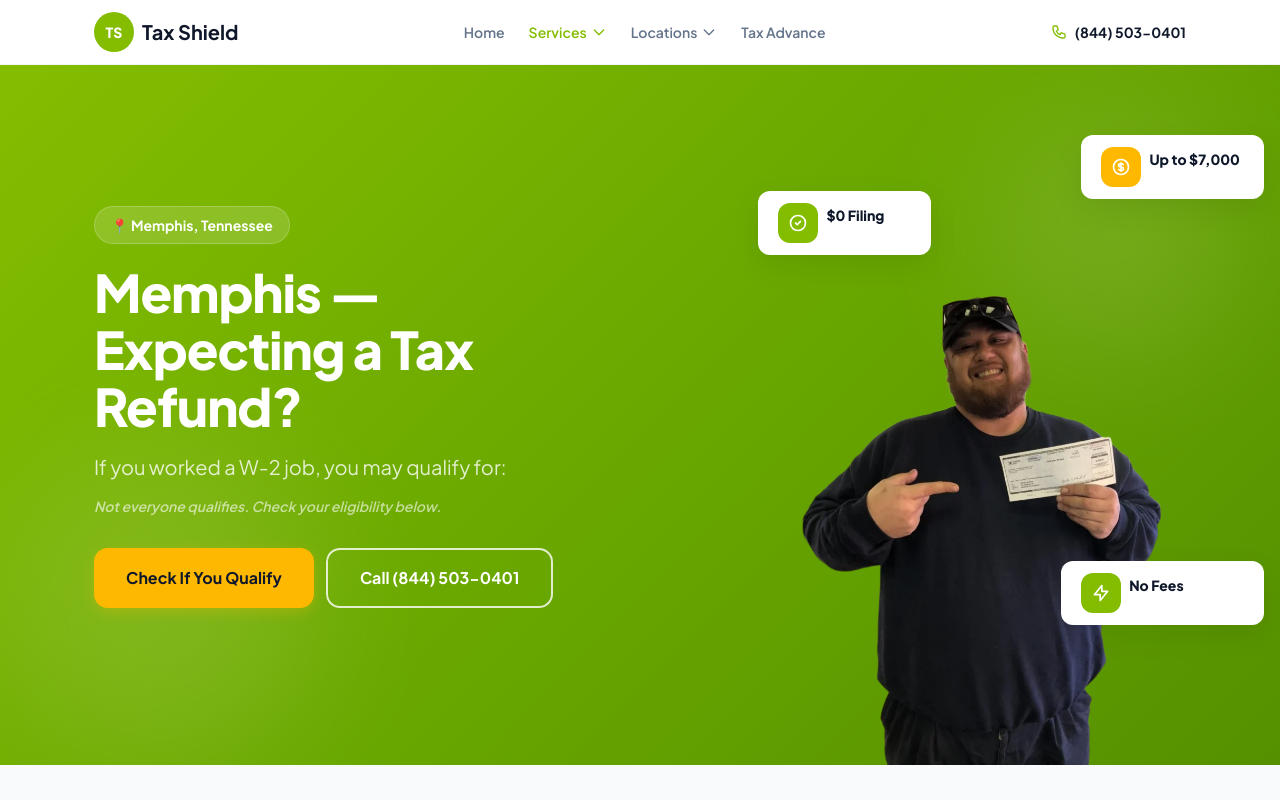
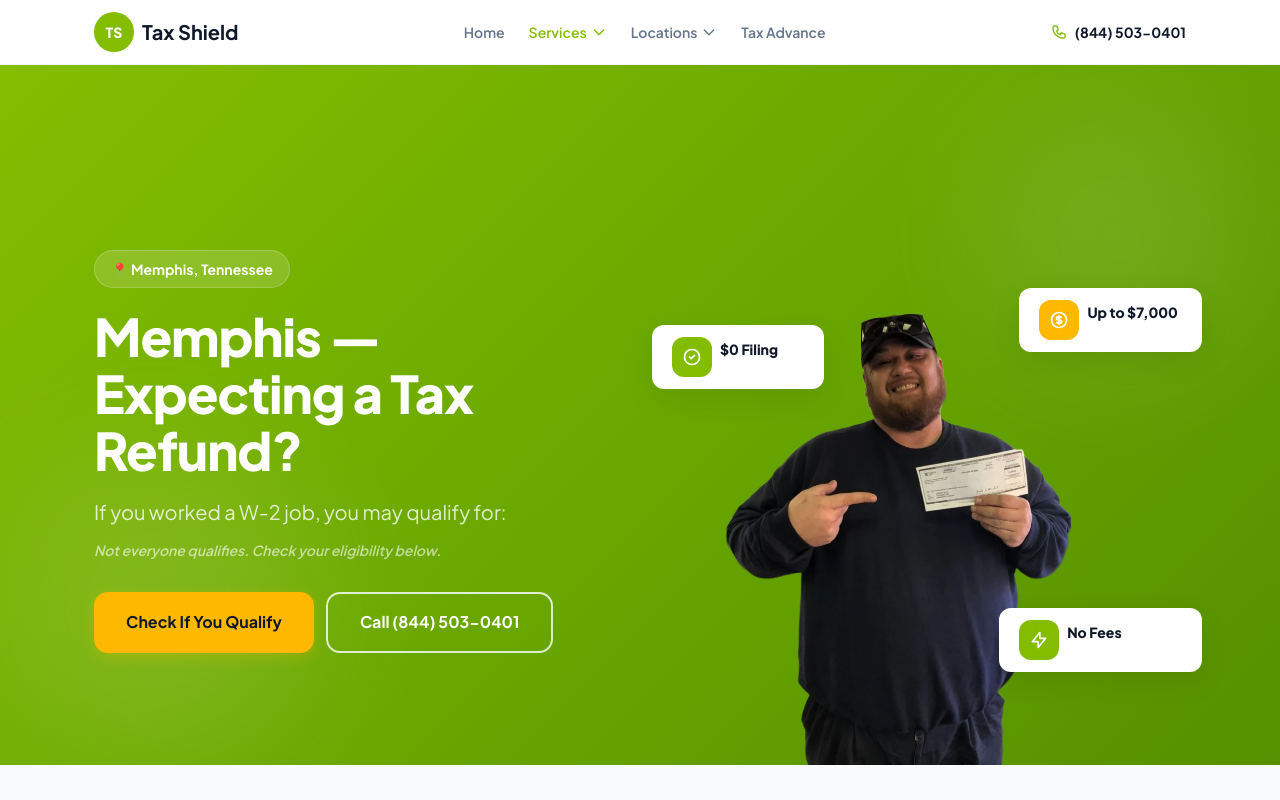
Before and after one commit to mikiyahoo/taxshield-, a Next.js app: page /memphis-tax-refund in a window 1280 px wide. Shown: the top 800 px of the page. Built offline with nearby package versions, Linux system fonts and the light colour scheme.

Commit message:
Align hero image within container padding, not screen edge

```diff
--- a/app/memphis-tax-refund/page.tsx
+++ b/app/memphis-tax-refund/page.tsx
@@ -409,55 +409,8 @@ export default function MetaAdsLandingPage() {
           <div className="absolute bottom-0 left-0 w-80 h-80 bg-white rounded-full blur-3xl" />
         </div>
 
-        {/* Full-height guy image positioned absolutely on right */}
-        <div className="hidden lg:block absolute right-0 bottom-0 h-full z-10" style={{ width: "42%" }}>
-          <img
-            src="/images/refund%20guy.png"
-            alt="Tax refund specialist"
-            className="absolute bottom-0 right-0 h-full w-auto object-contain object-bottom"
-          />
-          {/* Floating Badge 1: $0 Filing */}
-          <div className="floating-badge top-[18%] left-4 flex items-center gap-2">
-            <div className="w-10 h-10 bg-primary rounded-xl flex items-center justify-center flex-shrink-0">
-              <svg className="w-5 h-5 text-white" fill="none" stroke="currentColor" viewBox="0 0 24 24">
-                <path strokeLinecap="round" strokeLinejoin="round" strokeWidth={2} d="M9 12l2 2 4-4m6 2a9 9 0 11-18 0 9 9 0 0118 0z" />
-              </svg>
-            </div>
-            <div>
-              <p className="text-sm font-extrabold text-text-primary">$0 Filing</p>
-              <p className="text-xs text-text-muted">Simple returns</p>
-            </div>
-          </div>
-
-          {/* Floating Badge 2: $7,000 Advance */}
-          <div className="floating-badge top-[10%] right-4 flex items-center gap-2" style={{ animationDelay: "0.5s" }}>
-            <div className="w-10 h-10 bg-accent rounded-xl flex items-center justify-center flex-shrink-0">
-              <svg className="w-5 h-5 text-white" fill="none" stroke="currentColor" viewBox="0 0 24 24">
-                <path strokeLinecap="round" strokeLinejoin="round" strokeWidth={2} d="M12 8c-1.657 0-3 .895-3 2s1.343 2 3 2 3 .895 3 2-1.343 2-3 2m0-8c1.11 0 2.08.402 2.599 1M12 8V7m0 1v8m0 0v1m0-1c-1.11 0-2.08-.402-2.599-1M21 12a9 9 0 11-18 0 9 9 0 0118 0z" />
-              </svg>
-            </div>
-            <div>
-              <p className="text-sm font-extrabold text-text-primary">Up to $7,000</p>
-              <p className="text-xs text-text-muted">Refund advance</p>
-            </div>
-          </div>
-
-          {/* Floating Badge 3: No Fees */}
-          <div className="floating-badge bottom-[20%] right-4 flex items-center gap-2" style={{ animationDelay: "1s" }}>
-            <div className="w-10 h-10 bg-primary rounded-xl flex items-center justify-center flex-shrink-0">
-              <svg className="w-5 h-5 text-white" fill="none" stroke="currentColor" viewBox="0 0 24 24">
-                <path strokeLinecap="round" strokeLinejoin="round" strokeWidth={2} d="M13 10V3L4 14h7v7l9-11h-7z" />
-              </svg>
-            </div>
-            <div>
-              <p className="text-sm font-extrabold text-text-primary">No Fees</p>
-              <p className="text-xs text-text-muted">Pay nothing upfront</p>
-            </div>
-          </div>
-        </div>
-
         <div className="relative max-w-[1140px] mx-auto px-4 sm:px-6">
-          <div className="grid grid-cols-1 lg:grid-cols-2 gap-10 lg:gap-14 items-center min-h-[500px] lg:min-h-[700px]">
+          <div className="grid grid-cols-1 lg:grid-cols-2 gap-10 lg:gap-14 items-end min-h-[500px] lg:min-h-[700px]">
             {/* Left: Text + CTAs */}
             <div className="animate-fade-in-up py-14 md:py-20 lg:py-24 relative z-20">
               <span className="inline-flex items-center gap-2 bg-white/15 text-white text-sm font-bold px-4 py-2 rounded-full mb-5 border border-white/20">
@@ -492,8 +445,55 @@ export default function MetaAdsLandingPage() {
               </div>
             </div>
 
-            {/* Right: Empty spacer - image is positioned absolutely */}
-            <div className="hidden lg:block" />
+            {/* Right: Full-height image with floating badges */}
+            <div className="hidden lg:flex relative justify-center items-end">
+              <div className="relative w-full">
+                <img
+                  src="/images/refund%20guy.png"
+                  alt="Tax refund specialist"
+                  className="w-full h-auto object-contain object-bottom"
+                />
+
+                {/* Floating Badge 1: $0 Filing */}
+                <div className="floating-badge top-[15%] -left-4 flex items-center gap-2">
+                  <div className="w-10 h-10 bg-primary rounded-xl flex items-center justify-center flex-shrink-0">
+                    <svg className="w-5 h-5 text-white" fill="none" stroke="currentColor" viewBox="0 0 24 24">
+                      <path strokeLinecap="round" strokeLinejoin="round" strokeWidth={2} d="M9 12l2 2 4-4m6 2a9 9 0 11-18 0 9 9 0 0118 0z" />
+                    </svg>
+                  </div>
+                  <div>
+                    <p className="text-sm font-extrabold text-text-primary">$0 Filing</p>
+                    <p className="text-xs text-text-muted">Simple returns</p>
+                  </div>
+                </div>
+
+                {/* Floating Badge 2: $7,000 Advance */}
+                <div className="floating-badge top-[8%] -right-4 flex items-center gap-2" style={{ animationDelay: "0.5s" }}>
+                  <div className="w-10 h-10 bg-accent rounded-xl flex items-center justify-center flex-shrink-0">
+                    <svg className="w-5 h-5 text-white" fill="none" stroke="currentColor" viewBox="0 0 24 24">
+                      <path strokeLinecap="round" strokeLinejoin="round" strokeWidth={2} d="M12 8c-1.657 0-3 .895-3 2s1.343 2 3 2 3 .895 3 2-1.343 2-3 2m0-8c1.11 0 2.08.402 2.599 1M12 8V7m0 1v8m0 0v1m0-1c-1.11 0-2.08-.402-2.599-1M21 12a9 9 0 11-18 0 9 9 0 0118 0z" />
+                    </svg>
+                  </div>
+                  <div>
+                    <p className="text-sm font-extrabold text-text-primary">Up to $7,000</p>
+                    <p className="text-xs text-text-muted">Refund advance</p>
+                  </div>
+                </div>
+
+                {/* Floating Badge 3: No Fees */}
+                <div className="floating-badge bottom-[18%] -right-4 flex items-center gap-2" style={{ animationDelay: "1s" }}>
+                  <div className="w-10 h-10 bg-primary rounded-xl flex items-center justify-center flex-shrink-0">
+                    <svg className="w-5 h-5 text-white" fill="none" stroke="currentColor" viewBox="0 0 24 24">
+                      <path strokeLinecap="round" strokeLinejoin="round" strokeWidth={2} d="M13 10V3L4 14h7v7l9-11h-7z" />
+                    </svg>
+                  </div>
+                  <div>
+                    <p className="text-sm font-extrabold text-text-primary">No Fees</p>
+                    <p className="text-xs text-text-muted">Pay nothing upfront</p>
+                  </div>
+                </div>
+              </div>
+            </div>
           </div>
         </div>
       </section>
```
